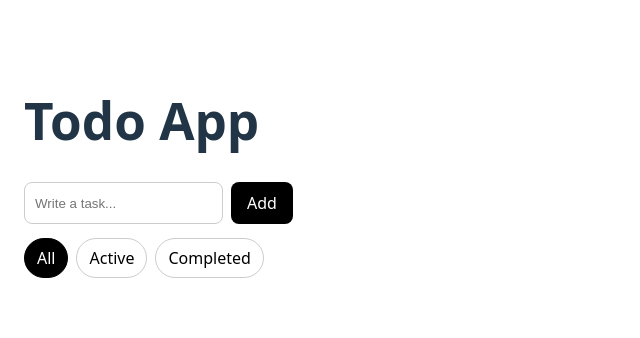
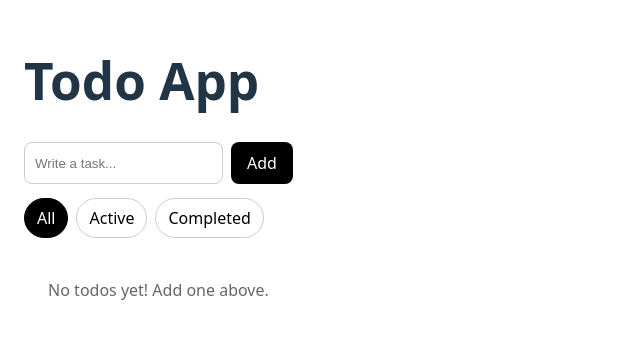
Before and after one commit to WeebsGames/CS422HW2, a React (Vite) app in the folder ToDoList/: page / in a window 1280 px wide. Shown: the part 222-560 px from the top of the page, without its empty margins (0-640 px from the left). Built offline with nearby package versions, Linux system fonts and the light colour scheme.

Commit message:
Added empty messages

```diff
--- a/ToDoList/src/App.jsx
+++ b/ToDoList/src/App.jsx
@@ -104,7 +104,16 @@ const visibleTodos =
 
       {/* Todo List */}
       <ul style={{ marginTop: 20, paddingLeft: 0 }}>
-        {visibleTodos.map((todo) => (
+        {visibleTodos.length === 0 && filter != "all" ? (
+          <li style={{ listStyle: "none", textAlign: "center", padding: "20px", color: "#666" }}>
+            No todos match that filter.
+          </li>
+        ) : visibleTodos.length === 0 ? (
+          <li style={{ listStyle: "none", textAlign: "center", padding: "20px", color: "#666" }}>
+            No todos yet! Add one above.
+          </li>
+        ) : (
+          visibleTodos.map((todo) => (
           <li
             key={todo.id}
             onClick={() => toggleTodo(todo.id)}
@@ -144,7 +153,7 @@ const visibleTodos =
             </button>
           </li>
 
-        ))}
+        )))}
       </ul>
 
     </div>
```
